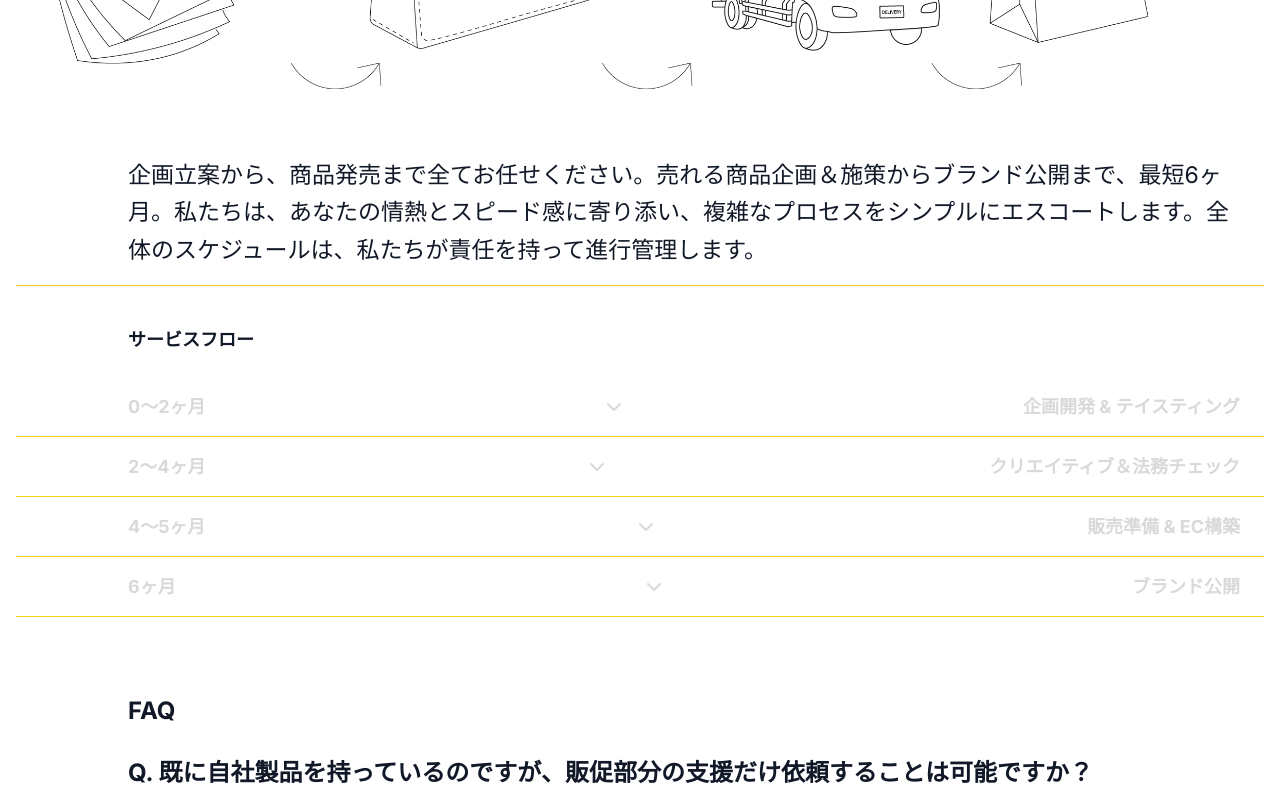
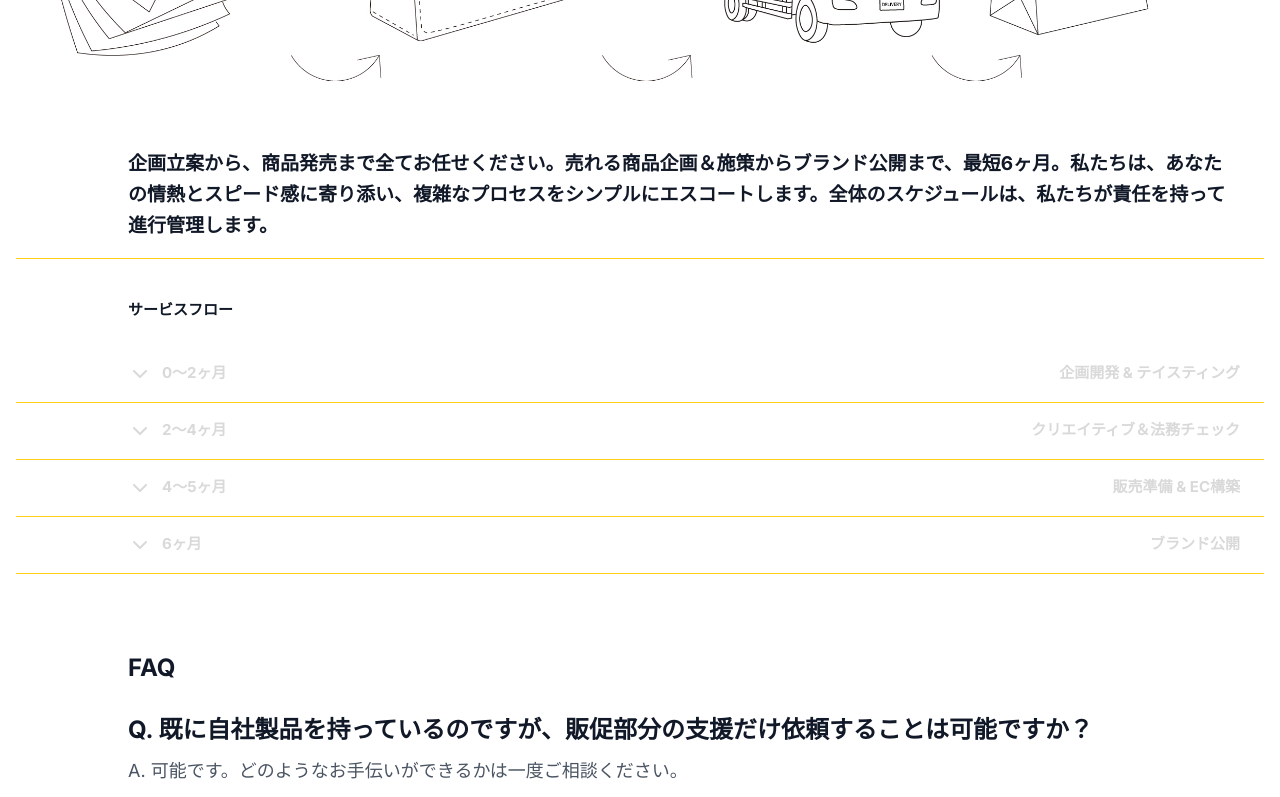
Before and after one commit to DaikiARAI20030526/brandish, a React (Create React App) app: page / in a window 1280 px wide. Shown: the part 5605-6402 px from the top of the page. Built offline with nearby package versions, Linux system fonts and the light colour scheme.

Commit message:
矢印位置変更

```diff
--- a/src/components/ServiceFlow.jsx
+++ b/src/components/ServiceFlow.jsx
@@ -48,8 +48,8 @@ const ServiceFlow = () => {
     <section id="service" className="pb-20 pt-0 px-4 bg-white">
       <div className="max-w-[1400px] mx-auto">
 
-        {/* PC: 24px -> 31px に拡大 */}
-        <h2 className="text-[31px] font-bold text-left md:pl-[7rem] mb-4 max-[530px]:text-[18px]">
+        {/* PC: 31px -> 26px に縮小 */}
+        <h2 className="text-[26px] font-bold text-left md:pl-[7rem] mb-4 max-[530px]:text-[18px]">
           サービス内容について
         </h2>
 
@@ -67,16 +67,15 @@ const ServiceFlow = () => {
             />
           </div>
 
-          {/* PC: 18px -> 23px に拡大 */}
-          {/* Border: #D9D9D9 -> #FFD014 に変更 */}
-          <p className="text-[23px] leading-relaxed text-left md:pl-[7rem] md:pr-6 pb-4 border-b-[0.3px] border-[#FFD014] break-all
+          {/* PC: 23px -> 19px に縮小, font-boldを追加 */}
+          <p className="text-[19px] font-bold leading-relaxed text-left md:pl-[7rem] md:pr-6 pb-4 border-b-[0.3px] border-[#FFD014] break-all
             max-[530px]:text-[14px] max-[530px]:leading-[27px]">
             企画立案から、商品発売まで全てお任せください。売れる商品企画＆施策からブランド公開まで、最短6ヶ月。私たちは、あなたの情熱とスピード感に寄り添い、複雑なプロセスをシンプルにエスコートします。全体のスケジュールは、私たちが責任を持って進行管理します。
           </p>
         </div>
 
-        {/* PC: 14px -> 18px に拡大 */}
-        <div className="text-[18px] font-bold text-left md:pl-[7rem] mb-6
+        {/* PC: 18px -> 15px に縮小 */}
+        <div className="text-[15px] font-bold text-left md:pl-[7rem] mb-6
           max-[530px]:text-[14px] max-[530px]:leading-[27px]">
           サービスフロー
         </div>
@@ -86,24 +85,16 @@ const ServiceFlow = () => {
             const isOpen = openIndex === idx;
 
             return (
-              // Border: #D9D9D9 -> #FFD014 に変更
               <div key={idx} className="w-full border-b-[0.3px] border-[#FFD014]">
 
                 <div
                   onClick={() => toggleAccordion(idx)}
                   className="group w-full py-4 flex justify-between items-center cursor-pointer transition-colors duration-0"
                 >
-                  {/* Step PC: 14px -> 18px に拡大 */}
-                  <div className={`
-                    text-[18px] font-bold transition-colors duration-0
-                    md:pl-[7rem]
-                    max-[530px]:text-[14px] max-[530px]:leading-[27px]
-                    ${isOpen ? 'text-black' : 'text-[#D9D9D9] group-hover:text-black'}
-                  `}>
-                    {service.step}
-                  </div>
+                  {/* ■ 修正: 左側に矢印とSTEPをグループ化して配置 */}
+                  <div className="flex items-center gap-[10px] md:pl-[7rem]">
 
-                  {/* ■ 追加: 開閉を表す矢印アイコン */}
+                    {/* 矢印アイコン */}
                     <div className={`transition-transform duration-300 ${isOpen ? 'rotate-180' : 'rotate-0'}`}>
                       <svg
                         xmlns="http://www.w3.org/2000/svg"
@@ -124,9 +115,19 @@ const ServiceFlow = () => {
                       </svg>
                     </div>
 
-                  {/* Title PC: 14px -> 18px に拡大 */}
+                    {/* Step PC: 18px -> 15px に縮小 */}
                     <div className={`
-                    text-[18px] font-bold transition-colors duration-0
+                      text-[15px] font-bold transition-colors duration-0
+                      max-[530px]:text-[14px] max-[530px]:leading-[27px]
+                      ${isOpen ? 'text-black' : 'text-[#D9D9D9] group-hover:text-black'}
+                    `}>
+                      {service.step}
+                    </div>
+                  </div>
+
+                  {/* Title PC: 18px -> 15px に縮小 */}
+                  <div className={`
+                    text-[15px] font-bold transition-colors duration-0
                     text-right md:pr-6
                     max-[530px]:text-[14px] max-[530px]:leading-[27px]
                     ${isOpen ? 'text-black' : 'text-[#D9D9D9] group-hover:text-black'}
@@ -146,14 +147,14 @@ const ServiceFlow = () => {
                     {/* テキストエリア */}
                     <div className="w-full md:w-[68%] flex flex-col justify-center md:pl-[32%] md:pr-16 px-0">
 
-                      {/* Description PC: 16px -> 21px, leading-31px -> leading-[40px] に拡大 */}
-                      <p className="text-[21px] leading-[40px] text-gray-700 text-justify mb-6 md:mb-8
+                      {/* Description PC: 21px -> 18px, leading-[40px] -> leading-[34px], font-boldを追加 */}
+                      <p className="text-[18px] font-bold leading-[34px] text-gray-700 text-justify mb-6 md:mb-8
                         max-[530px]:text-[14px] max-[530px]:leading-[27px]">
                         {service.description}
                       </p>
 
-                      {/* List PC: 16px -> 21px, leading-31px -> leading-[40px] に拡大 */}
-                      <ul className="text-[21px] leading-[40px] space-y-2 list-none text-gray-700 text-left
+                      {/* List PC: 21px -> 18px, leading-[40px] -> leading-[34px], font-boldを追加 */}
+                      <ul className="text-[18px] font-bold leading-[34px] space-y-2 list-none text-gray-700 text-left
                         max-[530px]:text-[14px] max-[530px]:leading-[27px]">
                         {service.items.map((item, i) => (
                           <li key={i}>・ {item}</li>
```
Lines whose indentation alone changed are shown as unchanged.
